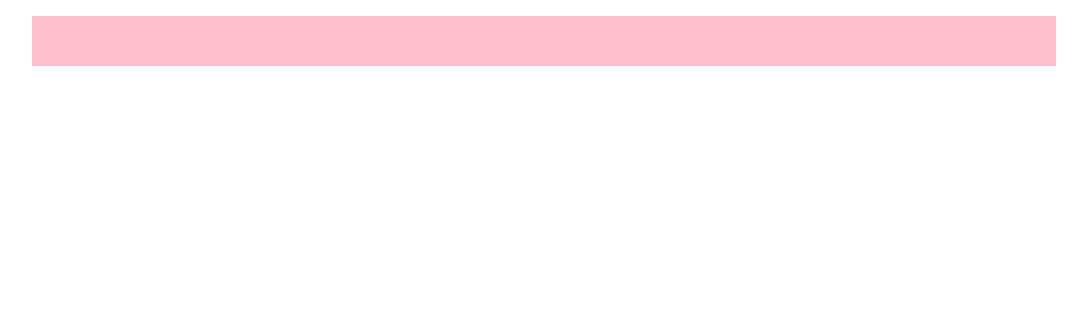
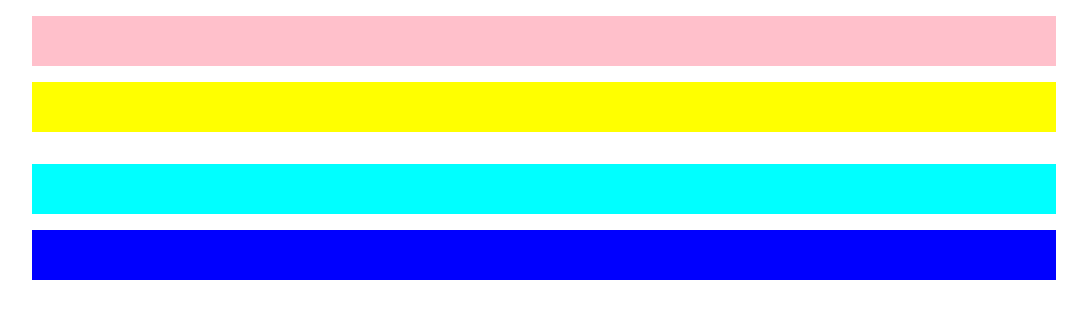
Before and after one commit to adicrescenzo79/htmlcss-struttura-wp, a plain HTML site: page index.html in a window 1280 px wide. Shown: the whole page, without its empty margins (96-1183 px from the left). Drawn offline with Linux system fonts and the light colour scheme.

Commit message:
Prima parte del main

```diff
--- a/assets/css/master.css
+++ b/assets/css/master.css
@@ -1,11 +1,11 @@
-body{
-  width: 80%;
-}
-
 *{
   margin: 0 auto;
   padding: 0;
   box-sizing: border-box;
+}
+
+body{
+  width: 80%;
 }
 
 [class^=col-]:after{
@@ -23,9 +23,25 @@ body.debug div{
 }
 
 .col-100{
+  float: left;
   width: 100%;
 }
 
 .bg-pink{
   background-color: pink;
 }
+
+.bg-yellow{
+  background-color: yellow;
+}
+
+/* .blu{
+  height: 100px;
+} */
+
+.bg-blue{
+  background-color: blue;
+}
+
+.bg-cyan{
+  background-color: cyan;
--- a/index.html
+++ b/index.html
@@ -7,6 +7,7 @@
   </head>
   <body class="debug">
 
+<!-- sezione rosa -->
     <header>
       <div class="container">
         <div class="row-mt1">
@@ -17,6 +18,46 @@
         </div>
       </div>
     </header>
+<!-- fine sezione rosa -->
 
+    <main>
+
+<!-- sezione gialla       -->
+      <section>
+        <div class="container">
+          <div class="row-mt1">
+            <div class="col-100">
+              <div class="bg-yellow">
+              </div>
+            </div>
+          </div>
+        </div>
+      </section>
+<!-- fine sezione gialla       -->
+
+      <section>
+        <div class="container">
+          <div class="row-mt1">
+            <div class="col-100">
+              <div class="bg-blue">
+                <div class="row-mt1">
+                  <div class="col-100">
+                    <div class="bg-cyan">
+                    </div>
+                  </div>
+                </div>
+                <div class="row-mt1">
+                  <div class="col-100">
+                    <div class="bg-blue">
+                    </div>
+                  </div>
+                </div>
+              </div>
+            </div>
+          </div>
+        </div>
+      </section>
+
+    </main>
   </body>
 </html>
```
